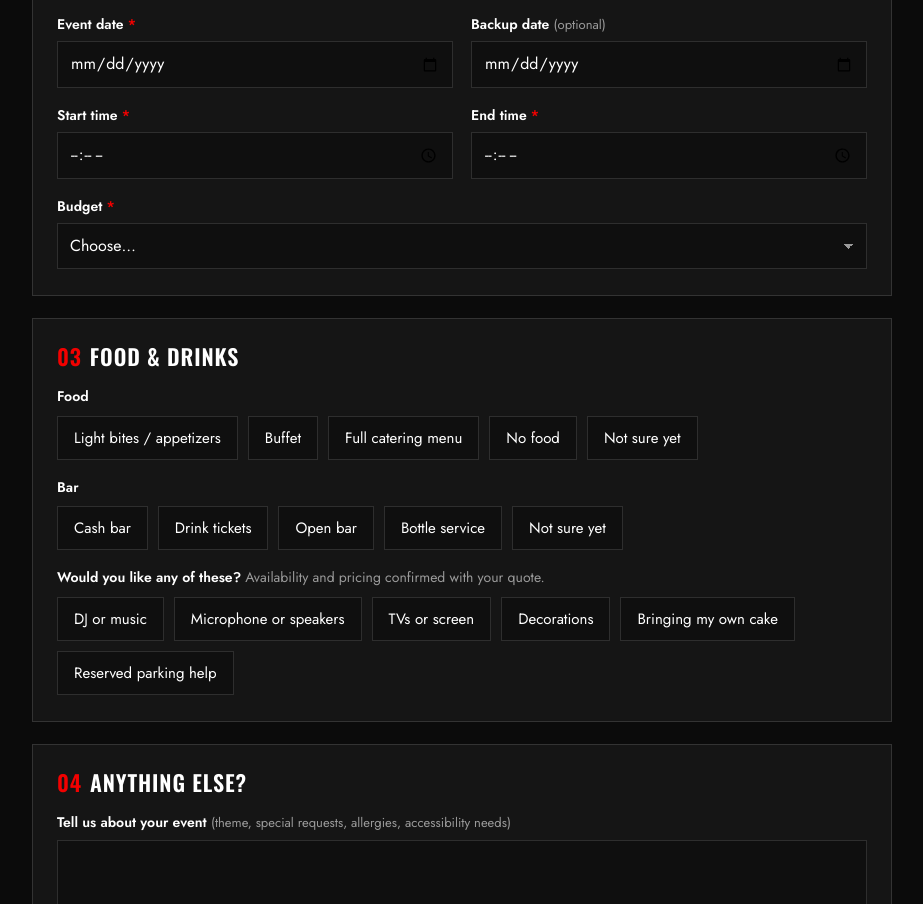
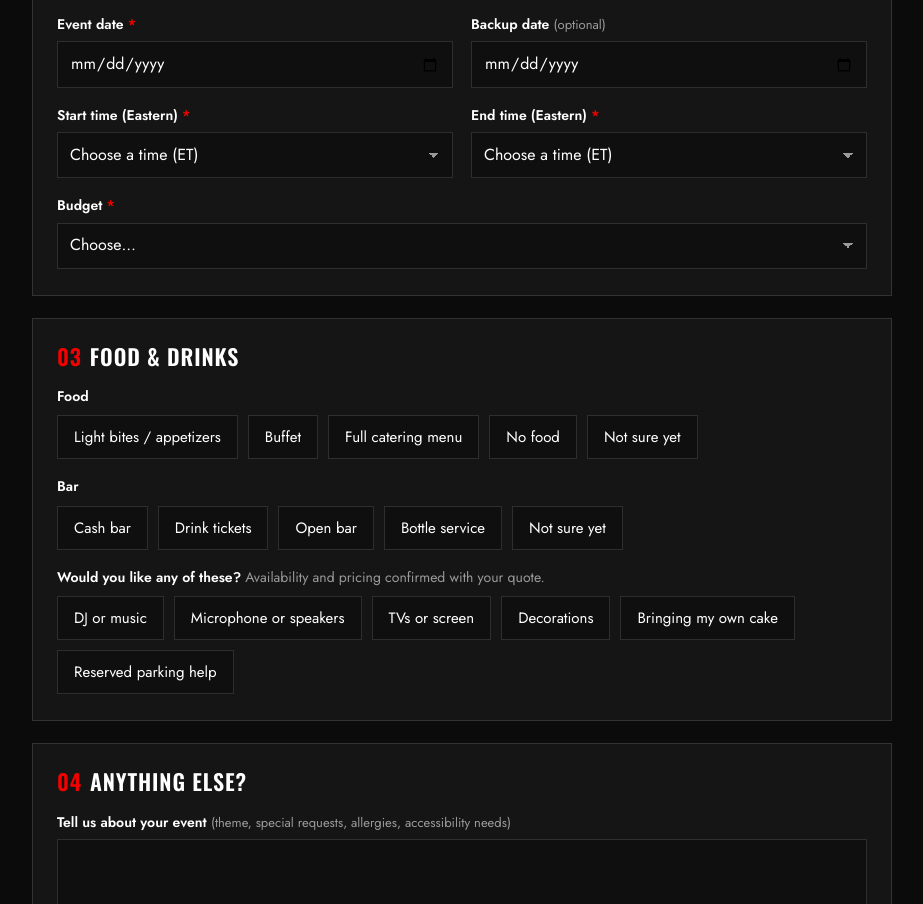
Before and after one commit to djlyndacarter/lockeroomlounge, a plain HTML site: page booking/index.html in a window 1280 px wide. Shown: the part 1985-2889 px from the top of the page, without its empty margins (178-1101 px from the left). Drawn offline with nearby package versions, Linux system fonts and the light colour scheme.

Commit message:
Make booking and catering times an easy Eastern-time dropdown
Replace the clock-style time inputs with 30-minute dropdowns marked ET
(events 11 AM-2 AM, catering 7 AM-11:30 PM); labels say Eastern.

Co-Authored-By: Claude Opus 5.5 <noreply@anthropic.com>
Claude-Session: https://claude.ai/code/session_01XCCE4F7B8TrEazFa6gq2Ma

```diff
--- a/booking/index.html
+++ b/booking/index.html
@@ -13,7 +13,7 @@
   <link rel="preconnect" href="https://fonts.gstatic.com" crossorigin>
   <link href="https://fonts.googleapis.com/css2?family=Cormorant+Garamond:wght@500;600;700&family=Jost:wght@300;400;500&display=swap" rel="stylesheet">
   <link rel="stylesheet" href="/styles.css">
-</head>
+<style id="et-time-css">select[name="time_start"],select[name="time_end"]{cursor:pointer}</style></head>
 <body>
   <header class="site-header">
     <div class="header-inner">
@@ -225,8 +225,8 @@
     <label class="c-f"><span>Guest count <i>*</i></span><input type="number" name="guest_count" min="1" max="5000" inputmode="numeric" required></label>
     <label class="c-f"><span>Event date <i>*</i></span><input type="date" name="date" required></label>
     <label class="c-f"><span>Backup date <em>(optional)</em></span><input type="date" name="alt_date"></label>
-    <label class="c-f"><span>Start time <i>*</i></span><input type="time" name="time_start" required></label>
-    <label class="c-f"><span>End time <i>*</i></span><input type="time" name="time_end" required></label>
+    <label class="c-f"><span>Start time (Eastern) <i>*</i></span><select name="time_start" required><option value="">Choose a time (ET)</option><option>11:00 AM ET</option><option>11:30 AM ET</option><option>12:00 PM ET</option><option>12:30 PM ET</option><option>1:00 PM ET</option><option>1:30 PM ET</option><option>2:00 PM ET</option><option>2:30 PM ET</option><option>3:00 PM ET</option><option>3:30 PM ET</option><option>4:00 PM ET</option><option>4:30 PM ET</option><option>5:00 PM ET</option><option>5:30 PM ET</option><option>6:00 PM ET</option><option>6:30 PM ET</option><option>7:00 PM ET</option><option>7:30 PM ET</option><option>8:00 PM ET</option><option>8:30 PM ET</option><option>9:00 PM ET</option><option>9:30 PM ET</option><option>10:00 PM ET</option><option>10:30 PM ET</option><option>11:00 PM ET</option><option>11:30 PM ET</option><option>12:00 AM ET</option><option>12:30 AM ET</option><option>1:00 AM ET</option><option>1:30 AM ET</option></select></label>
+    <label class="c-f"><span>End time (Eastern) <i>*</i></span><select name="time_end" required><option value="">Choose a time (ET)</option><option>11:30 AM ET</option><option>12:00 PM ET</option><option>12:30 PM ET</option><option>1:00 PM ET</option><option>1:30 PM ET</option><option>2:00 PM ET</option><option>2:30 PM ET</option><option>3:00 PM ET</option><option>3:30 PM ET</option><option>4:00 PM ET</option><option>4:30 PM ET</option><option>5:00 PM ET</option><option>5:30 PM ET</option><option>6:00 PM ET</option><option>6:30 PM ET</option><option>7:00 PM ET</option><option>7:30 PM ET</option><option>8:00 PM ET</option><option>8:30 PM ET</option><option>9:00 PM ET</option><option>9:30 PM ET</option><option>10:00 PM ET</option><option>10:30 PM ET</option><option>11:00 PM ET</option><option>11:30 PM ET</option><option>12:00 AM ET</option><option>12:30 AM ET</option><option>1:00 AM ET</option><option>1:30 AM ET</option><option>2:00 AM ET</option></select></label>
     <label class="c-f c-full"><span>Budget <i>*</i></span><select name="budget" required><option value="">Choose…</option><option>Under $500</option><option>$500 – $1,000</option><option>$1,000 – $2,500</option><option>$2,500 – $5,000</option><option>$5,000+</option><option>Not sure yet</option></select></label>
    </div></fieldset>
 
```
Also changed, not shown: catering/index.html (+2 -2 lines).
